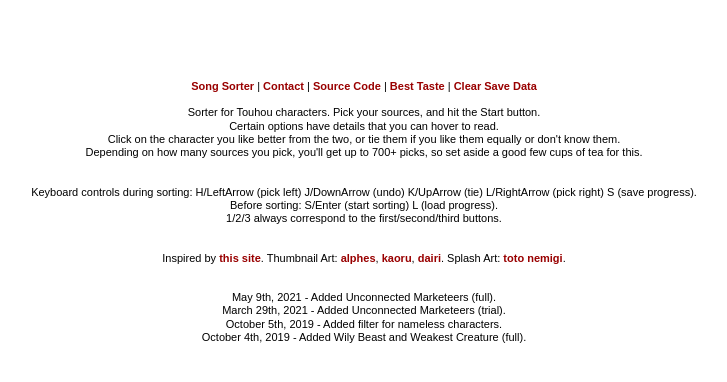
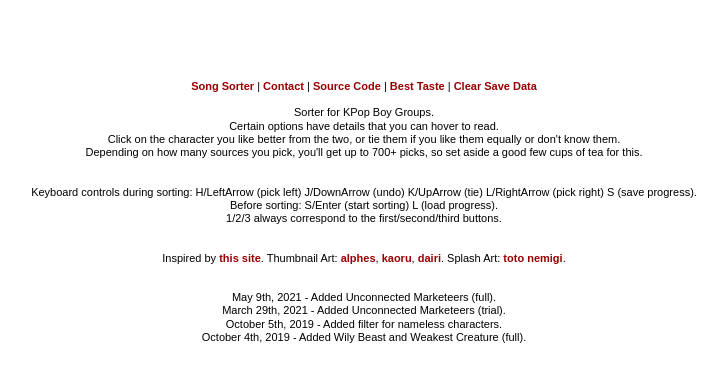
Before and after one commit to imagineclipse/demo, a plain HTML site: page index.html in a window 1280 px wide. Shown: the part 220-602 px from the top of the page, without its empty margins (276-1003 px from the left). Drawn offline with Linux system fonts and the light colour scheme.

Commit message:
Update index.html

```diff
--- a/index.html
+++ b/index.html
@@ -63,7 +63,7 @@
 
         <br><br>
 
-        <p>Sorter for Touhou characters. Pick your sources, and hit the Start button.</p>
+        <p>Sorter for KPop Boy Groups.</p>
         <p><strong>Certain options have details that you can hover to read.</strong></p>
         <p>Click on the character you like better from the two, or tie them if you like them equally or don't know them.</p>
         <p>Depending on how many sources you pick, you'll get up to 700+ picks, so set aside a good few cups of tea for this.</p>
```
